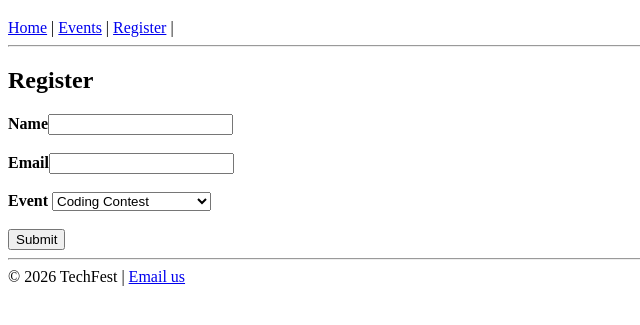
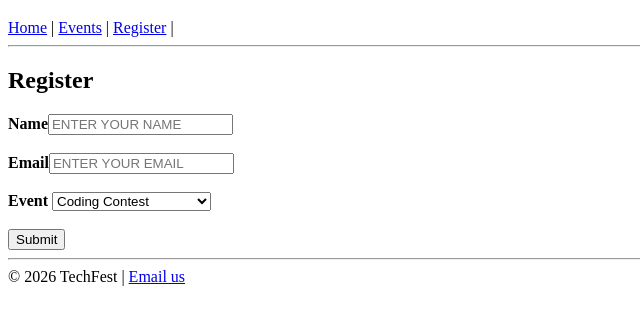
Before and after one commit to Raghu123-lab/TechFest-2026, a plain HTML site: page register.html in a window 1280 px wide. Shown: the part 61-386 px from the top of the page, without its empty margins (0-640 px from the left). Drawn offline with Linux system fonts and the light colour scheme.

Commit message:
Added Placeholder attribute in register page

```diff
--- a/register.html
+++ b/register.html
@@ -22,11 +22,11 @@
 
 
 
-    <label for="N"><b>Name</b></label><input type="text" id="N" name="name" required>
+    <label for="N"><b>Name</b></label><input type="text" id="N" name="name" placeholder="ENTER YOUR NAME" required>
     <br>
     <br>
 
-    <label for="E"><b>Email</b></label><input type="email" id="E" name="email" required>
+    <label for="E"><b>Email</b></label><input type="email" id="E" name="email" placeholder="ENTER YOUR EMAIL" required>
     <br>
     <br>
     <label for="C"><b>Event</b></label>
```
